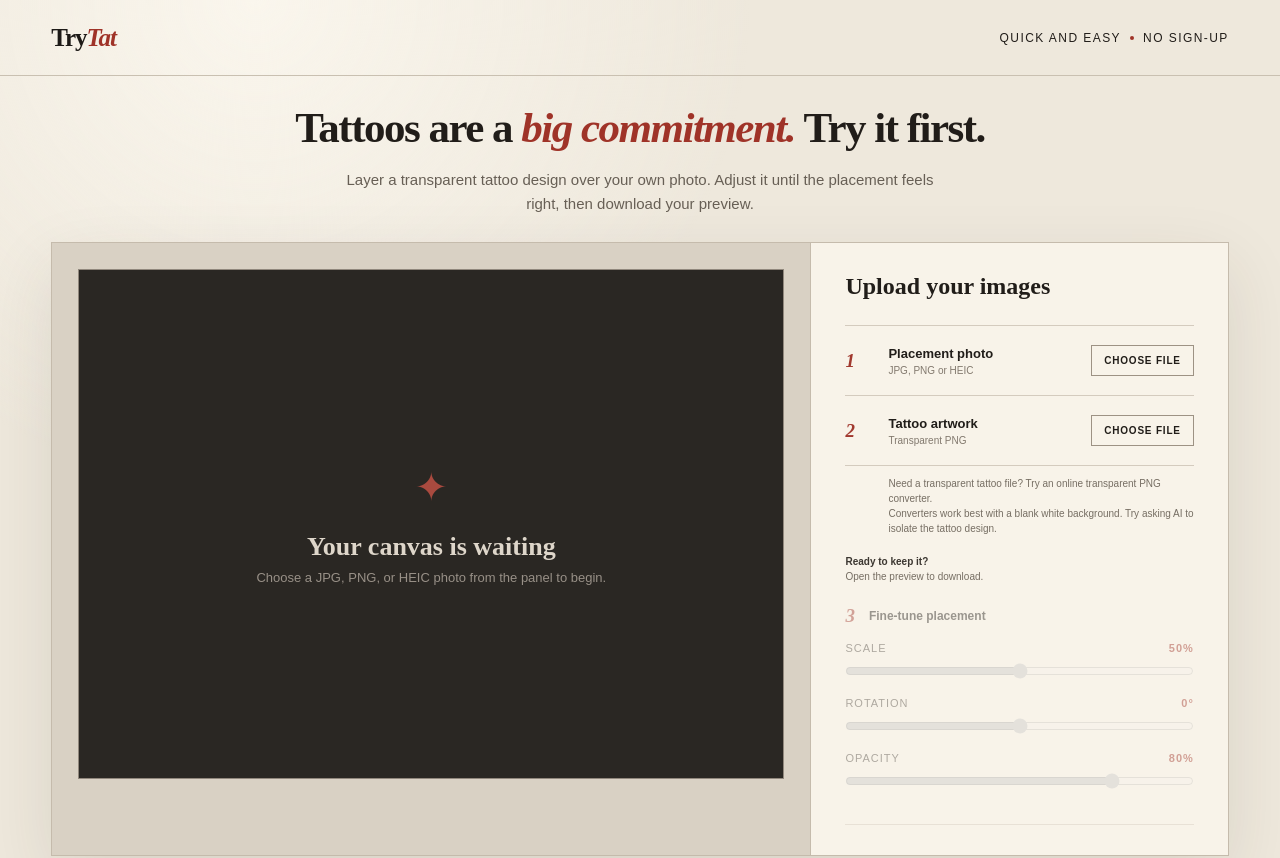
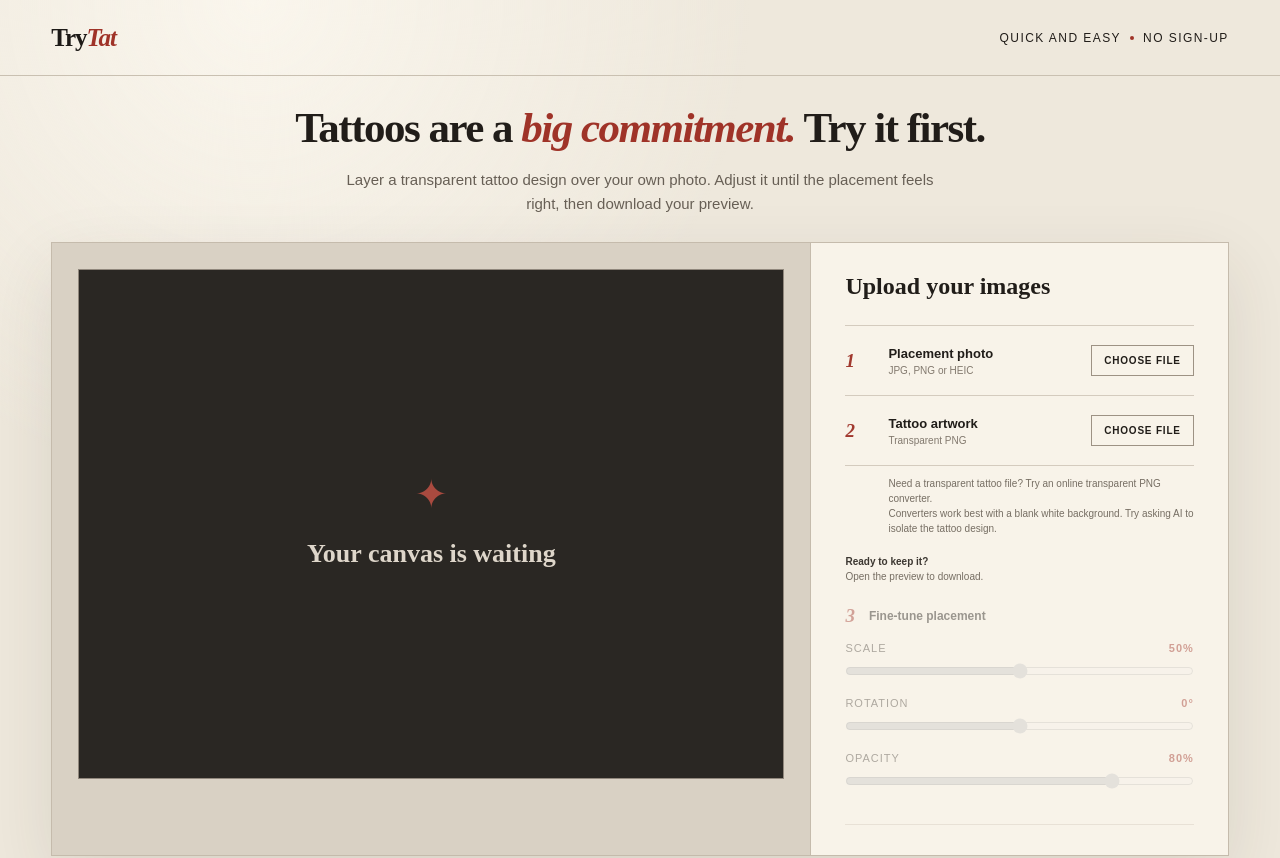
Before and after one commit to m7tapia/try-tat, a React (Vite) app: page / in a window 1280 px wide. Shown: the top 858 px of the page. Built offline with nearby package versions, Linux system fonts and the light colour scheme.

Commit message:
minimal change again

```diff
--- a/src/components/EditorCanvas.tsx
+++ b/src/components/EditorCanvas.tsx
@@ -112,7 +112,6 @@ function EmptyCanvas() {
     <div className="empty-state">
       <span className="empty-mark" aria-hidden="true">✦</span>
       <h2>Your canvas is waiting</h2>
-      <p>Choose a JPG, PNG, or HEIC photo from the panel to begin.</p>
     </div>
   );
 }
```
